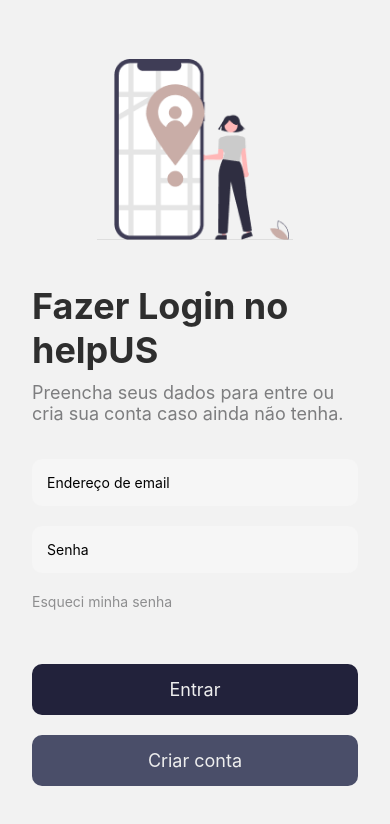
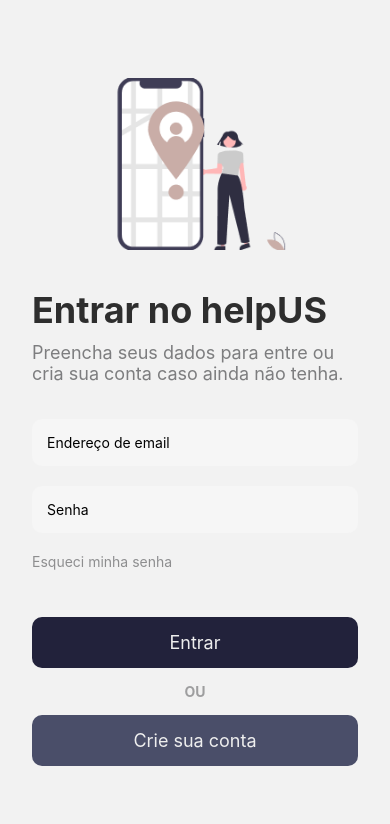
Before and after one commit to luisxfgc/helpUS, a React Native app: screen /Login in a window 390 px wide. Shown: the top 824 px of the page. Built offline with nearby package versions, Linux system fonts and the light colour scheme.

Commit message:
changes in login and dashboard

```diff
--- a/App.js
+++ b/App.js
@@ -1,8 +1,6 @@
 import * as React from 'react'
-import { TouchableOpacity } from 'react-native'
 import { NavigationContainer } from '@react-navigation/native'
 import { createNativeStackNavigator } from '@react-navigation/native-stack'
-import { auth } from './src/config/firebase'
 import Login from './src/views/Login'
 import Dashboard from './src/views/Dashboard'
 import Register from './src/views/Register'
@@ -25,23 +23,7 @@
           options={{ headerShown: false }}
         />
         <Stack.Screen name="PasswordRecovery" component={PasswordRecovery} />
-        <Stack.Screen
-          name="Dashboard"
-          component={Dashboard}
-          options={() => {
-            return {
-              headerRight: () => (
-                <TouchableOpacity
-                  type="clear"
-                  title="Sair"
-                  onPress={() => {
-                    auth.signOut()
-                  }}
-                />
-              ),
-            }
-          }}
-        />
+        <Stack.Screen name="Dashboard" component={Dashboard} />
       </Stack.Navigator>
     </NavigationContainer>
   )
--- a/src/views/Login.js
+++ b/src/views/Login.js
@@ -10,6 +10,8 @@
   TouchableOpacity,
   ActivityIndicator,
   View,
+  TouchableWithoutFeedback,
+  Keyboard,
 } from 'react-native'
 
 export default function Login({ navigation }) {
@@ -18,15 +20,12 @@
   const [isLoading, setIsLoading] = useState(false)
 
   const handleSubmit = () => {
+    setIsLoading(true)
     auth
       .signInWithEmailAndPassword(email, password)
       .then((userCredential) => {
-        // Signed in
-        setIsLoading(true)
         var user = userCredential.user
         navigation.navigate('Dashboard')
-        console.log(user.email)
-        // ...
       })
       .catch((error) => {
         setIsLoading(false)
@@ -43,21 +42,23 @@
         }
         console.log(error.message)
       })
-      .finally(setIsLoading(true))
   }
   return (
+    <TouchableWithoutFeedback onPress={Keyboard.dismiss}>
       <View style={styles.container}>
         <Image
           source={require('../assets/login_image.png')}
           style={styles.headerImage}
         />
         <View style={styles.subcontainer}>
-        <Text style={styles.title}>Fazer Login no helpUS</Text>
+          <Text style={styles.title}>Entrar no helpUS</Text>
           <Text style={styles.subtitle}>
-          Preencha seus dados para entre ou cria sua conta caso ainda não tenha.
+            Preencha seus dados para entre ou cria sua conta caso ainda não
+            tenha.
           </Text>
           <View style={styles.form}>
             <TextInput
+              keyboardType="email"
               style={styles.input}
               placeholder="Endereço de email"
               value={email}
@@ -73,7 +74,11 @@
             />
             <Pressable onPress={() => navigation.navigate('PasswordRecovery')}>
               <Text
-              style={{ paddingVertical: 10, color: '#4C4D4F', opacity: 0.6 }}
+                style={{
+                  paddingVertical: 10,
+                  color: '#4C4D4F',
+                  opacity: 0.6,
+                }}
               >
                 Esqueci minha senha
               </Text>
@@ -88,21 +93,35 @@
               <Text style={{ color: '#eeeeee', fontSize: 18 }}>Entrar</Text>
             )}
           </TouchableOpacity>
+          <Text
+            style={{
+              fontWeight: 'bold',
+              alignSelf: 'center',
+              color: '#4C4D4F',
+              opacity: 0.5,
+              padding: 5,
+            }}
+          >
+            OU
+          </Text>
           <TouchableOpacity
             style={styles.buttonRegister}
             onPress={() => navigation.push('Register')}
           >
-          <Text style={{ color: '#eeeeee', fontSize: 18 }}>Criar conta</Text>
+            <Text style={{ color: '#eeeeee', fontSize: 18 }}>
+              Crie sua conta
+            </Text>
           </TouchableOpacity>
         </View>
       </View>
+    </TouchableWithoutFeedback>
   )
 }
 
 const styles = StyleSheet.create({
   container: {
     flex: 1,
-    marginVertical: '15%',
+    marginVertical: '20%',
     justifyContent: 'space-between',
     alignItems: 'baseline',
     marginHorizontal: 32,
```
Lines whose indentation alone changed are shown as unchanged.
